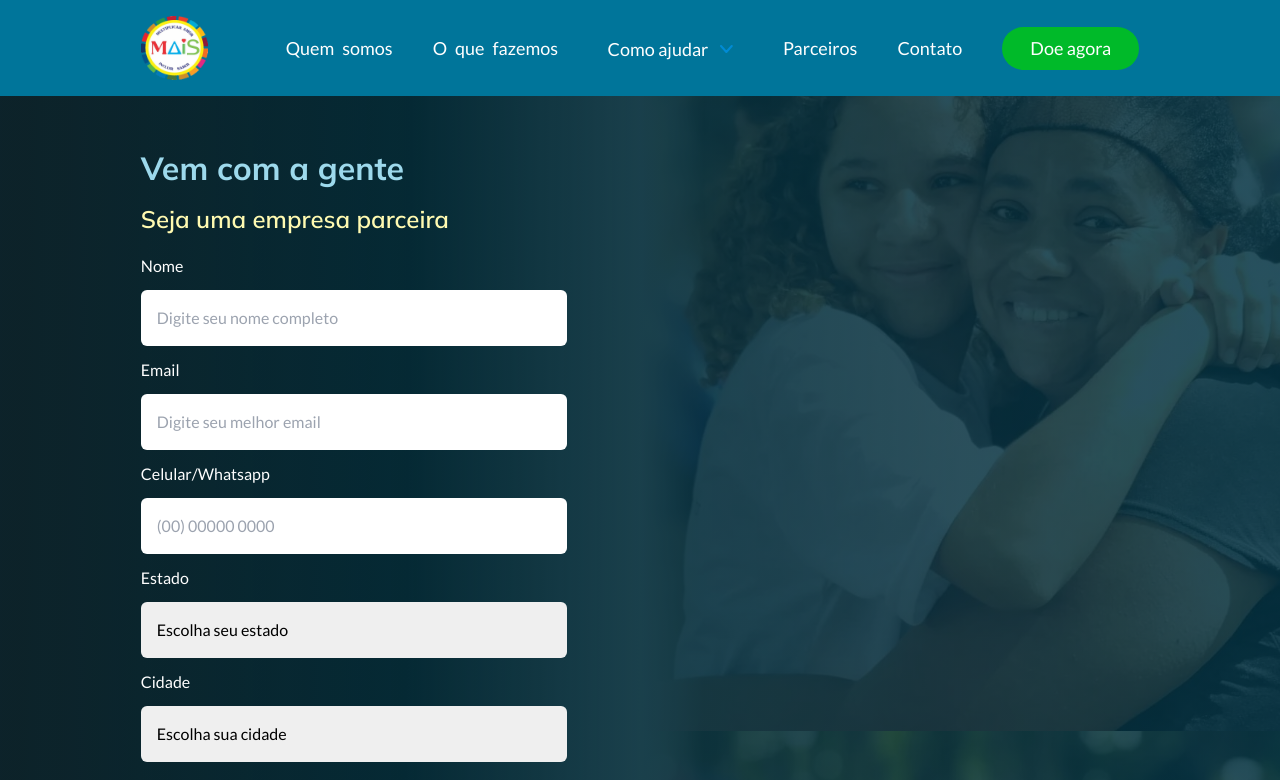
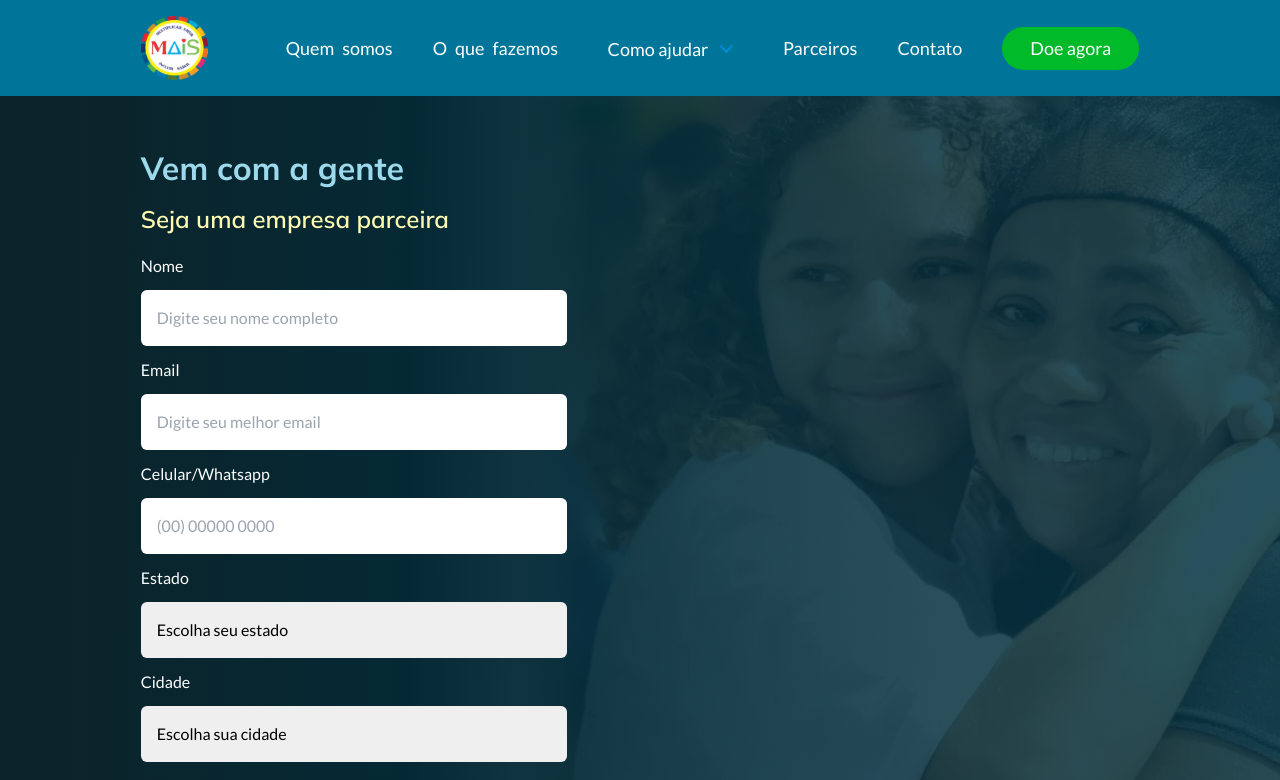
Before and after one commit to ONG-Mais/website-front-end, a Next.js app: page /empresa-parceira in a window 1280 px wide. Shown: the top 780 px of the page. Built offline with nearby package versions, Linux system fonts and the light colour scheme.

Commit message:
fix: removes a visual bug on certain window sizes

```diff
--- a/src/GlobalComponents/FormBanner/index.tsx
+++ b/src/GlobalComponents/FormBanner/index.tsx
@@ -29,7 +29,7 @@ export default function FormBanner({ children, image, imagePosition }: formBanne
   };
   const tailwindImagePosition = {
     center: "w-full bg-no-repeat bg-cover sm:bg-center",
-    right: "w-2/4 bg-cover form-banner-image",
+    right: "w-[60%] form-banner-image",
   };
 
   return (
--- a/src/GlobalComponents/FormBanner/styles.css
+++ b/src/GlobalComponents/FormBanner/styles.css
@@ -59,7 +59,7 @@
   background-position: top -150px left 0;
 }
 
-@media (max-width: 950px) {
+@media (max-width: 1230px) {
   .form-banner-bg-gradient::before {
     background: var(--dark-blue-gradient);
   }
@@ -72,5 +72,6 @@
   }
   .form-banner-bg-image {
     background-position: center;
+    background-size: cover;
   }
 }
```
